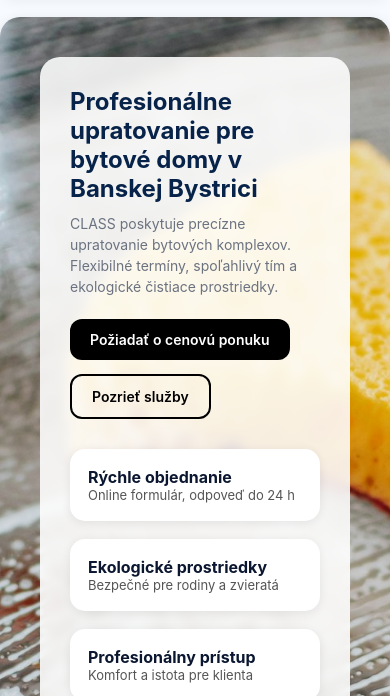
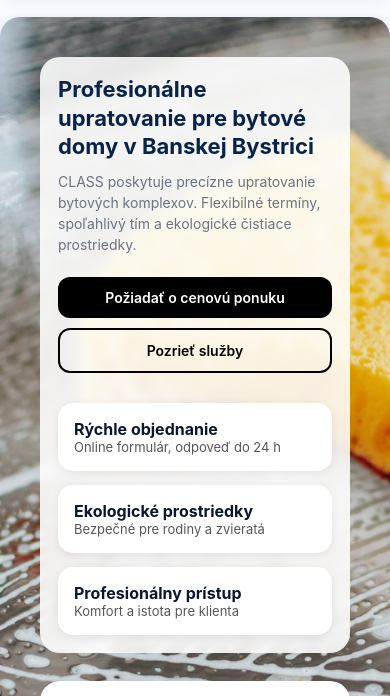
Before and after one commit to stankopankoo/class-clean, a plain HTML site: page index.html in a window 390 px wide. Shown: the part 93-789 px from the top of the page. Drawn offline with Linux system fonts and the light colour scheme.

Commit message:
styles.css

```diff
--- a/css/styles.css
+++ b/css/styles.css
@@ -47,9 +47,62 @@
 }
 
 /* Hero nech ostane ako je */
-.hero{
-  padding:50px 0;
+/* HERO – lepší responzívny layout */
+.hero {
+    border-radius: 20px;
+    padding: 40px;
+    background: url('img/spng.jpg') center/cover no-repeat;
 }
+
+/* Na menších obrazovkách zmenši padding a uprav pozadie */
+@media (max-width: 768px) {
+    .hero {
+        padding: 22px;
+        background-position: center;
+        background-size: cover;
+    }
+
+    .section-card {
+        padding: 22px !important;
+        max-width: 100% !important;
+    }
+
+    .actions {
+        flex-direction: column;
+        gap: 10px !important;
+    }
+
+    .actions a {
+        width: 100%;
+        text-align: center;
+    }
+
+    .features {
+        grid-template-columns: 1fr !important;
+        gap: 14px !important;
+    }
+}
+
+/* Extra malý displej (mobil do 480px) */
+@media (max-width: 480px) {
+    .hero {
+        padding: 16px;
+    }
+
+    h1 {
+        font-size: 22px !important;
+        line-height: 1.3;
+    }
+
+    .section-card {
+        padding: 18px !important;
+    }
+
+    .feature {
+        padding: 16px !important;
+    }
+}
+
 
 
 
```
